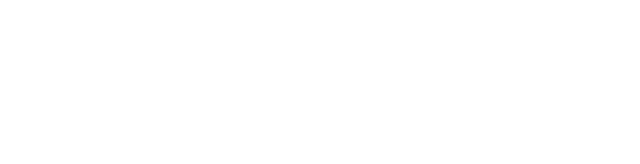
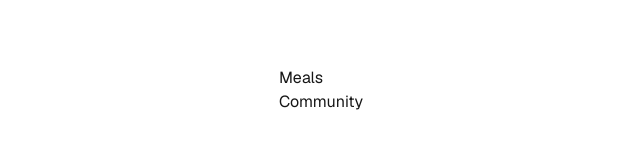
Before and after one commit to patilsign/sign-food, a Next.js app: page / in a window 1280 px wide. Shown: the top 164 px of the page, without its empty margins (319-959 px from the left). Built offline with nearby package versions, Linux system fonts and the light colour scheme.

Commit message:
nextjs links & dynamic routes as slug

```diff
--- /dev/null
+++ b/src/app/meals/[mealsSlug]/page.jsx
@@ -0,0 +1,9 @@
+import React from 'react'
+
+const MealsDetailPage = () => {
+  return (
+    <div>MealsDetailPage</div>
+  )
+}
+
+export default MealsDetailPage
--- a/src/app/page.js
+++ b/src/app/page.js
@@ -1,8 +1,13 @@
 import Image from "next/image";
+import Link from "next/link";
 
 export default function Home() {
   return (
     <div className="grid grid-rows-[20px_1fr_20px] items-center justify-items-center min-h-screen p-8 pb-20 gap-16 sm:p-20 font-[family-name:var(--font-geist-sans)]">
+      <div>
+        <Link href="meals">Meals</Link> <br></br>
+        <Link href="community">Community</Link>
+      </div>
       {/* <main className="flex flex-col gap-[32px] row-start-2 items-center sm:items-start">
         <Image
           className="dark:invert"
```
